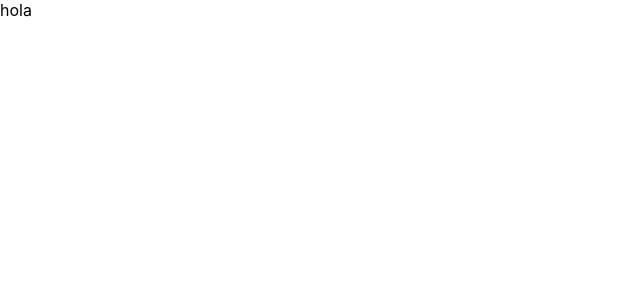
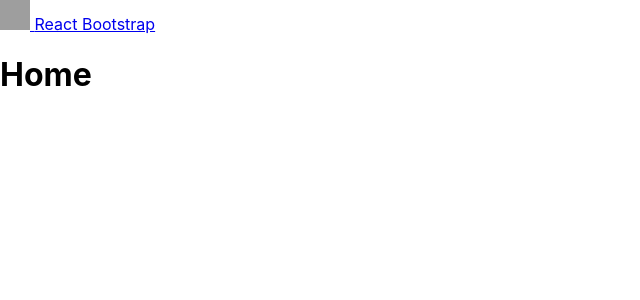
Before and after one commit to mg2023/desafio23_m5_react2_d4, a React (Create React App) app: page / in a window 1280 px wide. Shown: the top 300 px of the page, without its empty margins (0-640 px from the left). Built offline with nearby package versions, Linux system fonts and the light colour scheme; grey boxes are pictures that could not be loaded.

Commit message:
Se instala react rouiter dom, se agregan las vistas de home y detalla y se agrega my context

```diff
--- a/package.json
+++ b/package.json
@@ -10,6 +10,7 @@
     "react": "^18.2.0",
     "react-bootstrap": "^2.7.0",
     "react-dom": "^18.2.0",
+    "react-router-dom": "^6.6.2",
     "react-scripts": "5.0.1",
     "web-vitals": "^2.1.4"
   },
--- a/src/App.js
+++ b/src/App.js
@@ -1,10 +1,15 @@
+import Navbar from "./components/MyNavbar";
 import { useEffect, useState } from "react";
+import MyContext from "./my_context";
+import { BrowserRouter, Routes, Route } from "react-router-dom";
+import Home from "./views/Home";
+import Detalle from "./views/Detalle";
 
 function App() {
   const endpoint = "/pizzas.json";
 
   const [pizzas, setPizzas] = useState([])
-  // const sharedState = { pizzas, setPizzas }
+  const sharedState = { pizzas, setPizzas }
 
   const getPizzas = async () => {
     const response = await fetch(endpoint)
@@ -20,7 +25,15 @@ function App() {
 
   return (
     <div className="App">
-      hola
+      <MyContext.Provider value={sharedState}>
+        <BrowserRouter>
+          <Navbar />
+          <Routes>
+            <Route path="/" element={<Home />} />
+            <Route path="/detalle" element={<Detalle />} />
+          </Routes>
+        </BrowserRouter>
+      </MyContext.Provider>
     </div>
   );
 }
--- /dev/null
+++ b/src/components/MyNavbar.jsx
@@ -0,0 +1,24 @@
+import Container from 'react-bootstrap/Container';
+import Navbar from 'react-bootstrap/Navbar';
+
+export default function MyNavbar(){
+
+
+return(
+<Navbar bg="dark" variant="dark">
+<Container>
+  <Navbar.Brand href="#home">
+    <img
+      alt=""
+      src="/logo.svg"
+      width="30"
+      height="30"
+      className="d-inline-block align-top"
+    />{' '}
+    React Bootstrap
+  </Navbar.Brand>
+</Container>
+</Navbar>
+)
+
+}
--- /dev/null
+++ b/src/my_context.js
@@ -0,0 +1,3 @@
+import  { createContext } from "react"
+const MyContext = createContext({})
+export default MyContext
--- /dev/null
+++ b/src/views/Detalle.jsx
@@ -0,0 +1,9 @@
+export default function Detalle() {
+    return (
+      <div >
+        <h1>Detalle</h1>
+
+
+      </div>
+    );
+  }
--- /dev/null
+++ b/src/views/Home.jsx
@@ -0,0 +1,9 @@
+export default function Home() {
+    return (
+      <div >
+        <h1>Home</h1>
+
+
+      </div>
+    );
+  }
```
Also changed, not shown: 1 other file (tests, documents, lock files or other folders).
